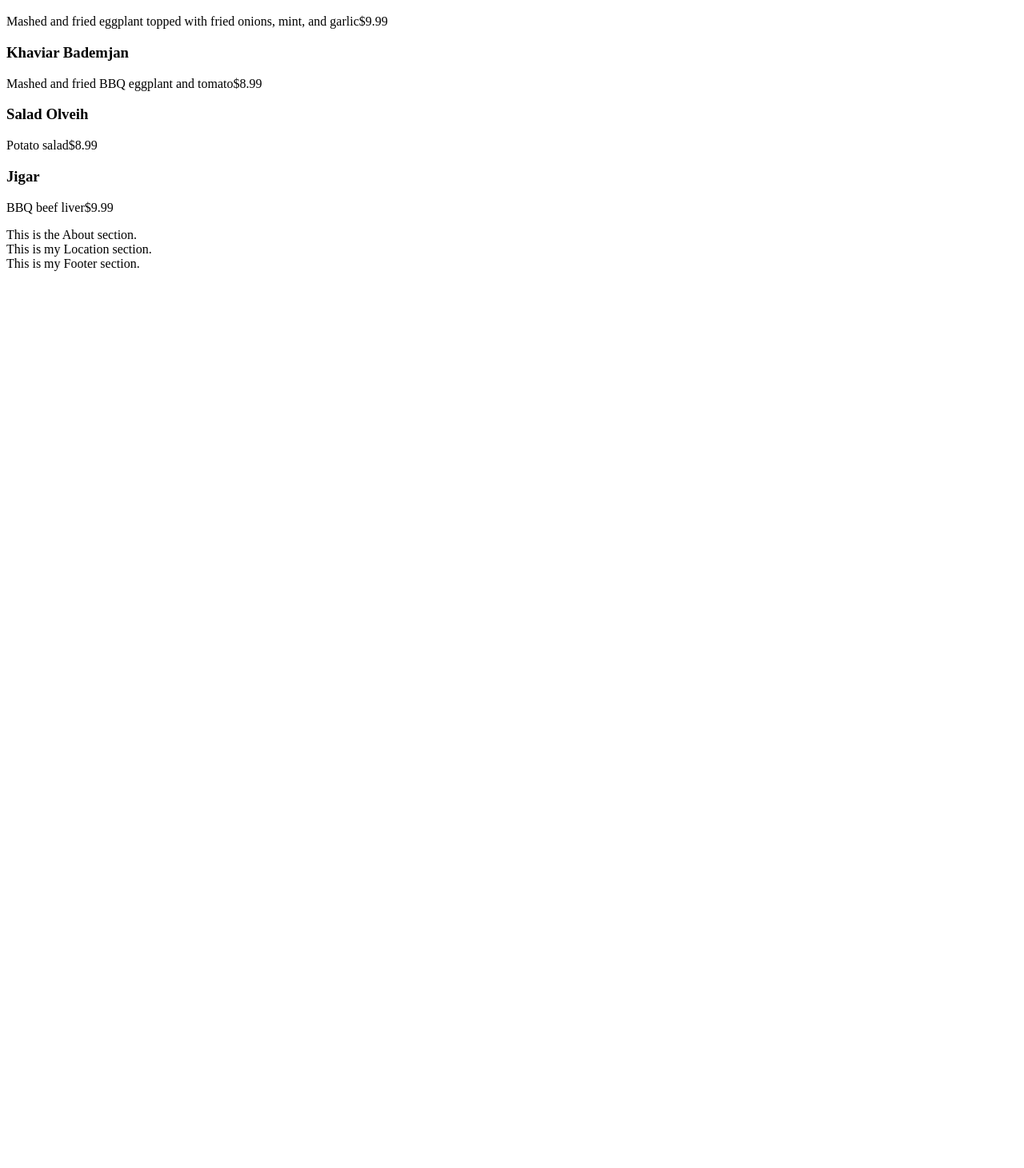
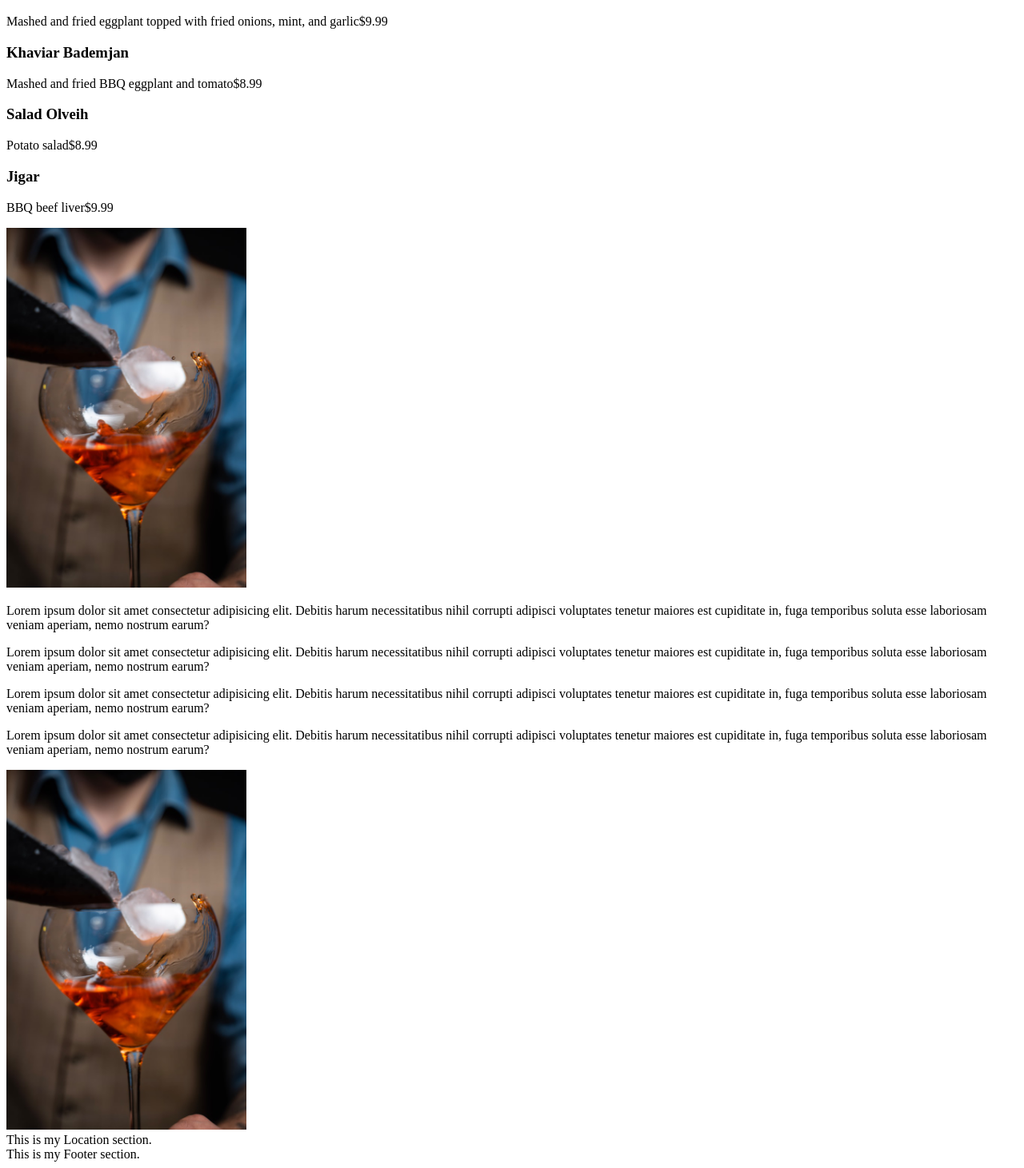
Before and after one commit to no1atall/simurgh, a Next.js app: page / in a window 1280 px wide. Shown: the part 1004-2465 px from the top of the page at 80% size. Before the commit the page ends 1351 px from the top, so only its background shows below. Built offline with nearby package versions, Linux system fonts and the light colour scheme.

Commit message:
About Section desktop version layout done.

```diff
--- a/components/About.jsx
+++ b/components/About.jsx
@@ -1,7 +1,62 @@
+import Image from "next/image";
+
+import Picture from "../public/AboutPicture.jpg";
+
 const About = () => {
   return (
-    <section id="About" className="bg-blue-500 h-screen flex justify-center items-center">
-      This is the About section.
+    <section id="About" className=" h-screen">
+      <div className="  pt-32 flex mx-4">
+        <div className=" max-w-xs ">
+          <Image
+            className="z-0"
+            src="/AboutPicture.jpg"
+            width={300}
+            height={450}
+            alt="Drink being poured at the bar"
+          />
+        </div>
+        <div className="text-2xl w-4/5 mx-12">
+          <p className="mb-12">
+            Lorem ipsum dolor sit amet consectetur adipisicing elit. Debitis
+            harum necessitatibus nihil corrupti adipisci voluptates tenetur
+            maiores est cupiditate in, fuga temporibus soluta esse laboriosam
+            veniam aperiam, nemo nostrum earum?
+          </p>
+          <p>
+            Lorem ipsum dolor sit amet consectetur adipisicing elit. Debitis
+            harum necessitatibus nihil corrupti adipisci voluptates tenetur
+            maiores est cupiditate in, fuga temporibus soluta esse laboriosam
+            veniam aperiam, nemo nostrum earum?
+          </p>
+        </div>
+      </div>
+      <div className="flex mx-4">
+
+        <div className="text-2xl w-4/5 mx-12">
+          <p className="mb-12">
+            Lorem ipsum dolor sit amet consectetur adipisicing elit. Debitis
+            harum necessitatibus nihil corrupti adipisci voluptates tenetur
+            maiores est cupiditate in, fuga temporibus soluta esse laboriosam
+            veniam aperiam, nemo nostrum earum?
+          </p>
+          <p>
+            Lorem ipsum dolor sit amet consectetur adipisicing elit. Debitis
+            harum necessitatibus nihil corrupti adipisci voluptates tenetur
+            maiores est cupiditate in, fuga temporibus soluta esse laboriosam
+            veniam aperiam, nemo nostrum earum?
+          </p>
+        </div>
+        <div className=" max-w-xs ">
+          <Image
+            className="z-0"
+            src="/AboutPicture.jpg"
+            width={300}
+            height={450}
+            alt="Drink being poured at the bar"
+          />
+        </div>
+      </div>
+
     </section>
   );
 };
--- a/components/Navbar.jsx
+++ b/components/Navbar.jsx
@@ -5,7 +5,7 @@ import Logo from "../images/Simurgh_Logo.png";
 
 const Navbar = () => {
   return (
-    <nav className="bg-white h-24 w-screen fixed flex">
+    <nav className="bg-white h-24 w-screen z-10 fixed flex">
       <div className="w-56 ml-8 flex items-end mb-2">
         <Link href="/">
           <Image
```
Also changed, not shown: components/Menu.jsx (+35 -8 lines), public/AboutPicture.jpg (added).
